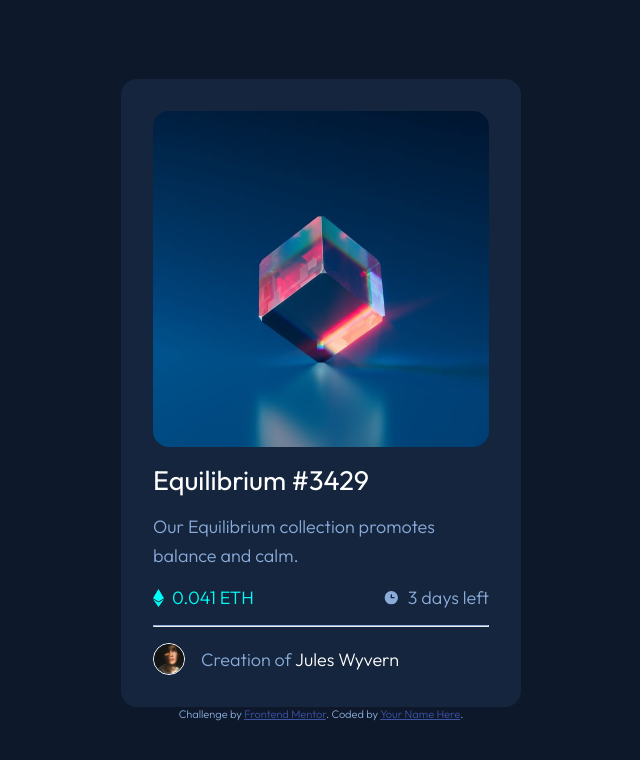
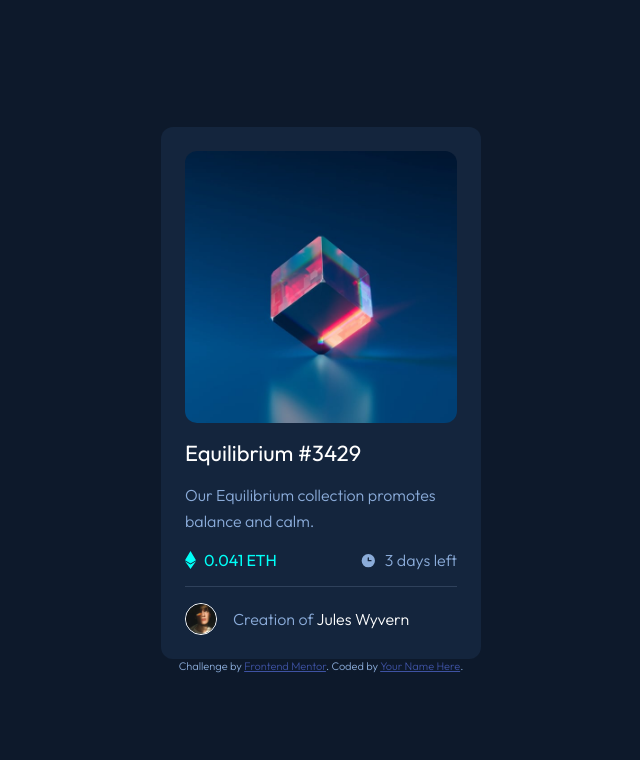
Before and after one commit to jimovan/nft-preview-card-component-main, a plain HTML site: page index.html in a window 1280 px wide. Shown: the whole page, without its empty margins (319-959 px from the left). Drawn offline with Linux system fonts and the light colour scheme.

Commit message:
final adjustments

```diff
--- a/index.html
+++ b/index.html
@@ -44,9 +44,6 @@
             <img src="images/icon-clock.svg"> 3 days left
           </li>
       </div>
-
-      <hr />
-
       <div class="card__creator flex-align">
         <img src="images/image-avatar.png" class="avatar">
         <p>Creation of <span class="creator-name">Jules Wyvern</span></p>
--- a/style.css
+++ b/style.css
@@ -11,6 +11,8 @@
     --fw-light: 300;
     --fw-regular: 400;
     --fw-bold: 700;
+
+    --img-border-radius: .75rem;
 }
 
 /*
@@ -94,17 +96,13 @@ body {
     background-color: var(--clr-background);
     font-family: var(--ff-regular);
     font-weight: var(--fw-light);
-    font-size: 18px;
+    font-size: 16px;
     color: var(--clr-primary);
 
     display: flex;
     flex-direction: column;
     align-items: center;
     justify-content: center;
-}
-
-hr {
-    border-top: 1px solid var(--clr-primary);
 }
 
 .flex-align {
@@ -118,11 +116,11 @@ hr {
 
 .card {
     background-color: var(--clr-card-background);
-    padding: 2rem;
-    border-radius: 1rem;
+    padding: 1.5rem;
+    border-radius: var(--img-border-radius);
     display: grid;
     gap: 1rem;
-    width: 25rem;
+    max-width: 20rem;
 }
 
 .card__img-container {
@@ -135,7 +133,7 @@ hr {
 }
 
 .card__img {
-    border-radius: 1rem;
+    border-radius: var(--img-border-radius);
     display: block;
 }
 
@@ -152,7 +150,7 @@ hr {
     background-color: hsla(178, 100%, 50%, 0.4);
     cursor: pointer;
     overflow: hidden;
-    border-radius: 1rem;
+    border-radius: .75rem;
 }
 
 .img-icon {
@@ -168,6 +166,10 @@ hr {
 .card__content {
     display: grid;
     gap: 1rem;
+}
+
+.card__content h2 {
+    font-size: 22px;
 }
 
 .card__title {
@@ -191,7 +193,13 @@ hr {
 }
 
 .card__availability .price {
-    color: var(--clr-secondary)
+    color: var(--clr-secondary);
+    font-weight: 400;
+}
+
+.card__creator {
+    padding-top: 1rem;
+    border-top: 1px solid var(--clr-line);
 }
 
 .card__creator .avatar {
```
